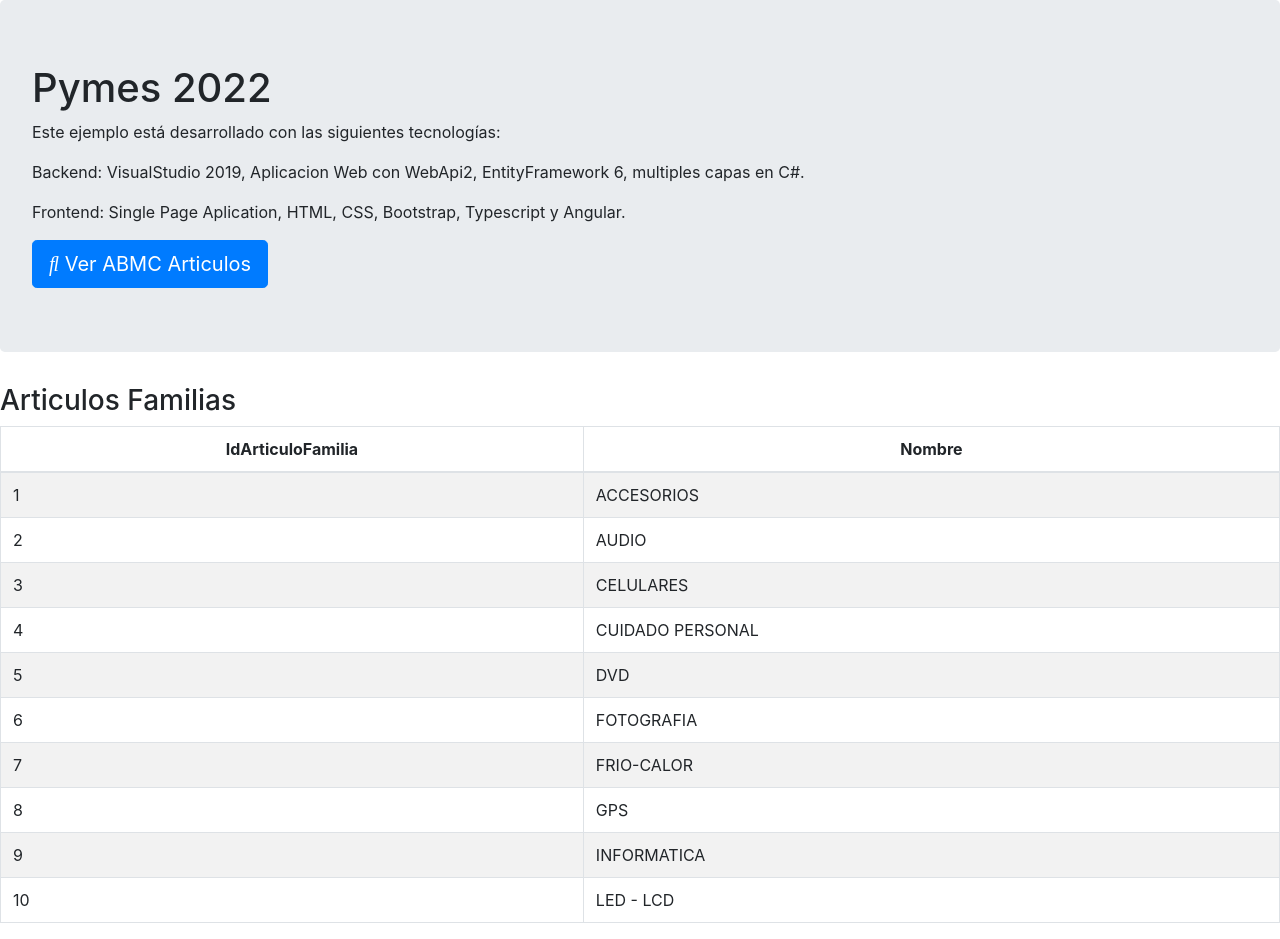
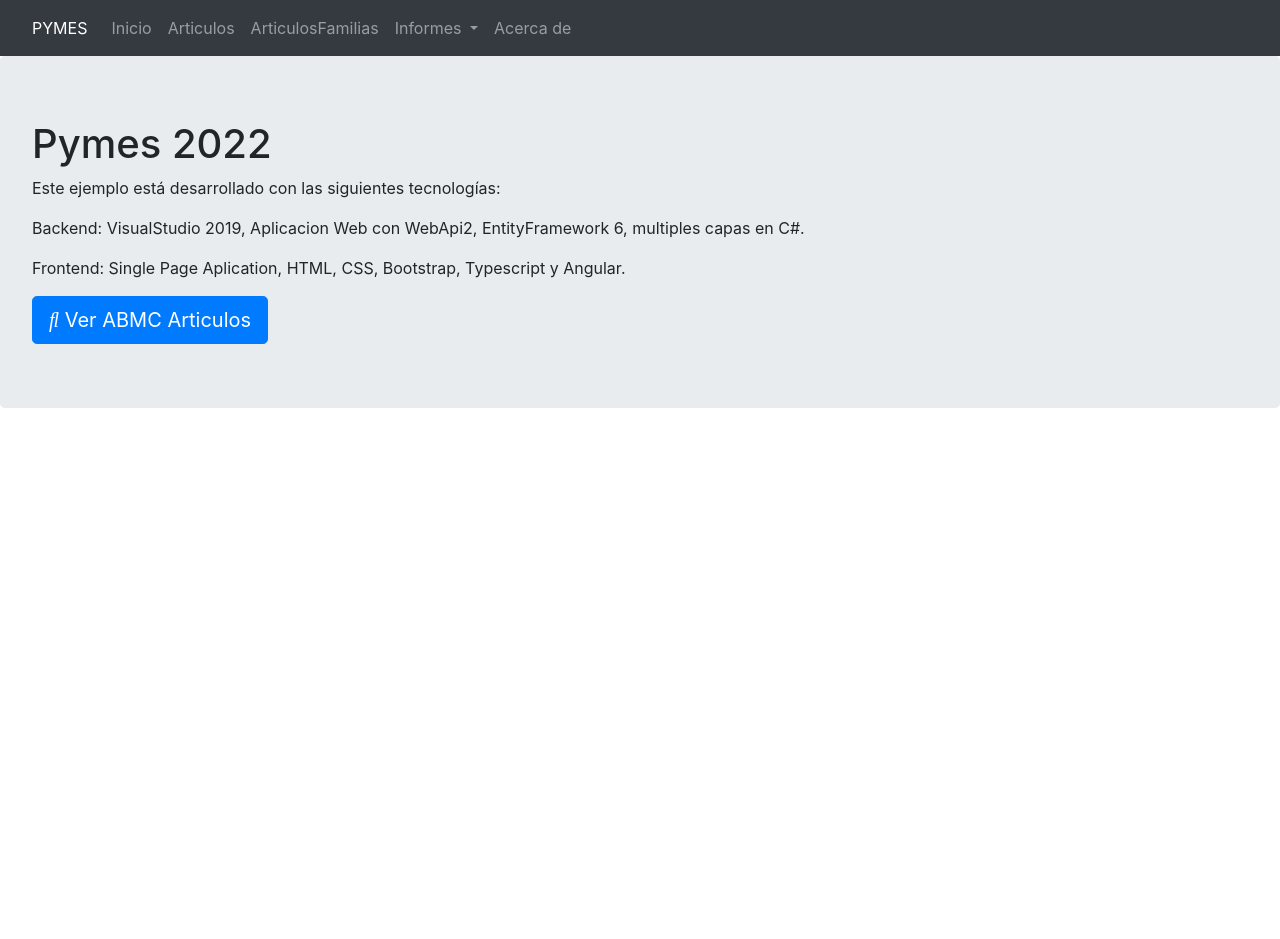
Before and after one commit to Luuzaall/AngularClase, an Angular app: page /articulosfamilias in a window 1280 px wide. After the commit the page ends 800 px from the top, so only its background shows below. Built offline with nearby package versions, Linux system fonts and the light colour scheme.

Commit message:
8 files modified, 3 added

```diff
--- a/angular.json
+++ b/angular.json
@@ -18,13 +18,10 @@
             "main": "src/main.ts",
             "polyfills": "src/polyfills.ts",
             "tsConfig": "src/tsconfig.app.json",
-            "assets": [
-              "src/favicon.ico",
-              "src/assets"
-            ],
+            "assets": ["src/favicon.ico", "src/assets"],
             "styles": [
+              "node_modules/font-awesome/css/font-awesome.css",
               "node_modules/bootstrap/dist/css/bootstrap.min.css",
-              "node_modules/font-awesome/css/font-awesome.css",
               "src/styles.css"
             ],
             "scripts": [
@@ -77,26 +74,16 @@
             "polyfills": "src/polyfills.ts",
             "tsConfig": "src/tsconfig.spec.json",
             "karmaConfig": "src/karma.conf.js",
-            "styles": [
-              "styles.css"
-            ],
+            "styles": ["styles.css"],
             "scripts": [],
-            "assets": [
-              "src/favicon.ico",
-              "src/assets"
-            ]
+            "assets": ["src/favicon.ico", "src/assets"]
           }
         },
         "lint": {
           "builder": "@angular-devkit/build-angular:tslint",
           "options": {
-            "tsConfig": [
-              "src/tsconfig.app.json",
-              "src/tsconfig.spec.json"
-            ],
-            "exclude": [
-              "**/node_modules/**"
-            ]
+            "tsConfig": ["src/tsconfig.app.json", "src/tsconfig.spec.json"],
+            "exclude": ["**/node_modules/**"]
           }
         }
       }
--- a/src/app/app.component.css
+++ b/src/app/app.component.css
@@ -1 +1 @@
-@import "~bootstrap/dist/css/bootstrap.css"
+/*@import "~bootstrap/dist/css/bootstrap.css"*/
--- a/src/app/app.component.html
+++ b/src/app/app.component.html
@@ -1,2 +1,3 @@
+<app-menu></app-menu>
 <app-inicio></app-inicio>
-<app-articulos-familias></app-articulos-familias>
+<!--<app-articulos-familias>Cargando los artículos...</app-articulos-familias>-->
--- a/src/app/articulo-familia/articulo-familia.component.ts
+++ b/src/app/articulo-familia/articulo-familia.component.ts
@@ -11,7 +11,9 @@ export class ArticulosFamiliasComponent implements OnInit {
   Titulo = 'Articulos Familias';
   Items: ArticuloFamilia[] = [];
 
-  constructor(private servicio: MockArticulosFamiliasService) {}
+  constructor(
+    private servicio: MockArticulosFamiliasService /*Patrón Singleton*/
+  ) {}
 
   ngOnInit() {
     this.GetFamiliasArticulos();
--- /dev/null
+++ b/src/app/menu/menu.component.html
@@ -0,0 +1,60 @@
+<nav class="navbar navbar-dark bg-dark navbar-expand-lg">
+  <nav class="navbar navbar-light bg-ligth text-white">PYMES</nav>
+  <button
+    class="navbar-toggler"
+    type="button"
+    data-toggle="collapse"
+    data-target="#navbarSupportedContent"
+    aria-controls="navbarSupportedContent"
+    aria-expanded="false"
+    aria-label="Toggle navigation"
+  >
+    <span class="navbar-toggler-icon"></span>
+  </button>
+  <div class="collapse navbar-collapse" id="navbarSupportedContent">
+    <ul class="navbar-nav mr-auto">
+      <li class="nav-item">
+        <a class="nav-link" href="#"
+          >Inicio <span class="sr-only">(current)</span></a
+        >
+      </li>
+      <li class="nav-item">
+        <a class="nav-link" href="#" title="Gestionar Articulos">Articulos</a>
+      </li>
+      <li class="nav-item">
+        <a class="nav-link" href="#" title="Listado Articulos Familia"
+          >ArticulosFamilias</a
+        >
+      </li>
+      <li class="nav-item dropdown">
+        <a
+          class="nav-link dropdown-toggle"
+          href=""
+          id="navbarDropdown"
+          role="button"
+          data-toggle="dropdown"
+          aria-haspopup="true"
+          aria-expanded="false"
+        >
+          Informes
+        </a>
+        <div class="dropdown-menu" aria-labelledby="navbarDropdown">
+          <a class="dropdown-item" href="#">Informe de Ventas</a>
+          <a class="dropdown-item" href="#">Informe de Compras</a>
+          <div class="dropdown-divider"></div>
+          <a class="dropdown-item" href="#"
+            >Informe de Devoluciones de Clientes</a
+          >
+          <a class="dropdown-item" href="#"
+            >Informe de Devoluciones de Proveedores</a
+          >
+        </div>
+      </li>
+      <li class="nav-item" routerLinkActive="active">
+        <a class="nav-link" href="#">Acerca de</a>
+      </li>
+    </ul>
+
+    <ul class="navbar-nav"></ul>
+  </div>
+</nav>
--- /dev/null
+++ b/src/app/menu/menu.component.ts
@@ -0,0 +1,15 @@
+import { Component, OnInit } from '@angular/core';
+
+@Component({
+  selector: 'app-menu',
+  templateUrl: './menu.component.html',
+  styleUrls: ['./menu.component.css']
+})
+export class MenuComponent implements OnInit {
+
+  constructor() { }
+
+  ngOnInit() {
+  }
+
+}
--- a/src/app/services/mock-articulos-familias.service.ts
+++ b/src/app/services/mock-articulos-familias.service.ts
@@ -1,13 +1,23 @@
 import { Injectable } from '@angular/core';
 import { of } from 'rxjs';
-import { ArticulosFamilias } from '../models/articulo-familia';
+import { ArticuloFamilia } from '../models/articulo-familia';
+import {
+  HttpClient,
+  HttpHeaders,
+  HttpErrorResponse,
+  HttpParams,
+} from '@angular/common/http';
 
 @Injectable({
-  providedIn: 'root'
+  providedIn: 'root',
 })
 export class MockArticulosFamiliasService {
-  constructor() {}
+  resourceUrl: string;
+  constructor(private httpClient: HttpClient) {
+    this.resourceUrl = 'https://pav2.azurewebsites.net/api/ArticulosFamilias/';
+  }
+
   get() {
-    return of(ArticulosFamilias);
+    return this.httpClient.get<ArticuloFamilia[]>(this.resourceUrl);
   }
 }
--- a/src/index.html
+++ b/src/index.html
@@ -1 +1 @@
-<my-app>loading</my-app>
+<my-app>Loading....</my-app>
```
Also changed, not shown: package.json (+15 -14 lines), src/app/app.module.ts (+21 -2 lines), src/app/menu/menu.component.css (added).
